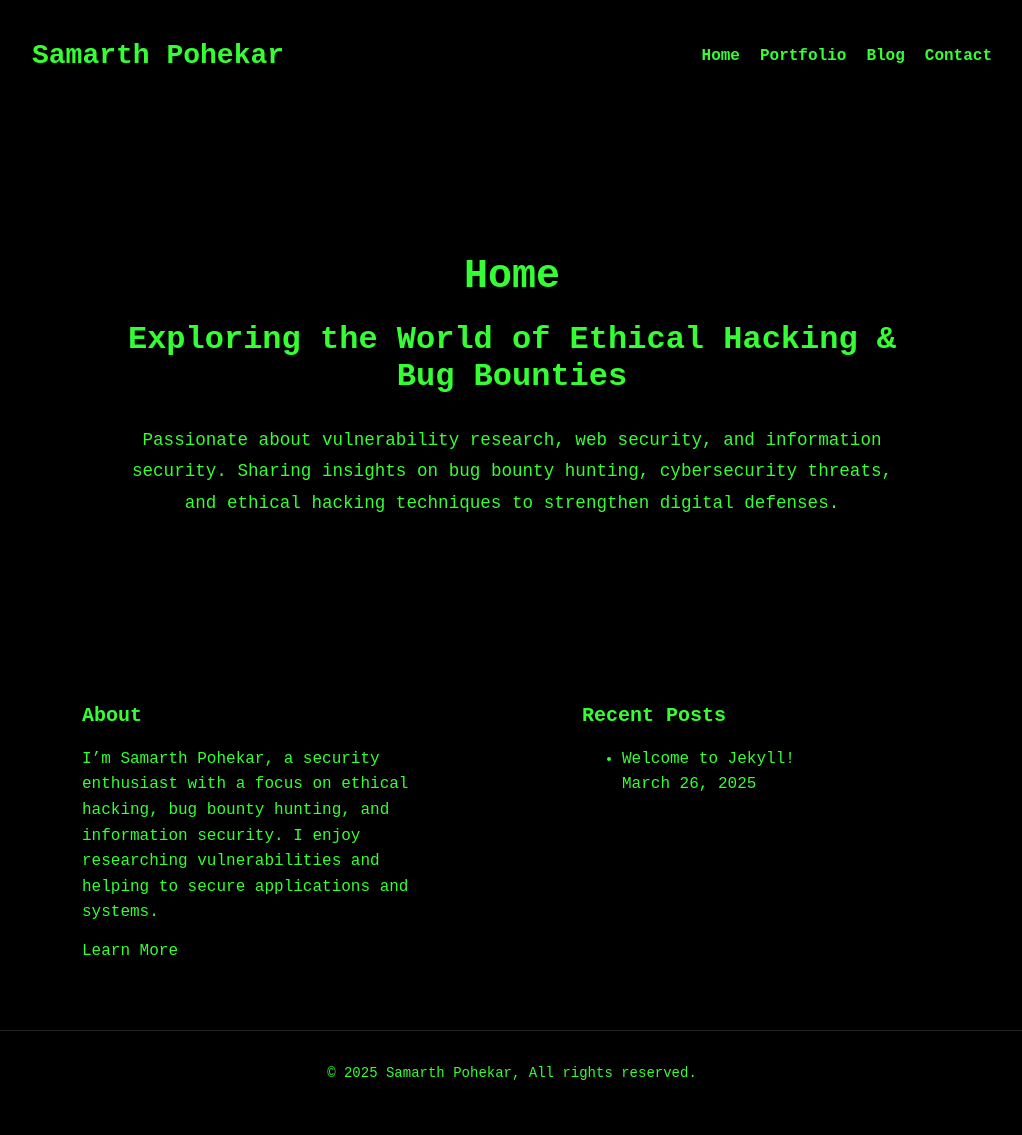
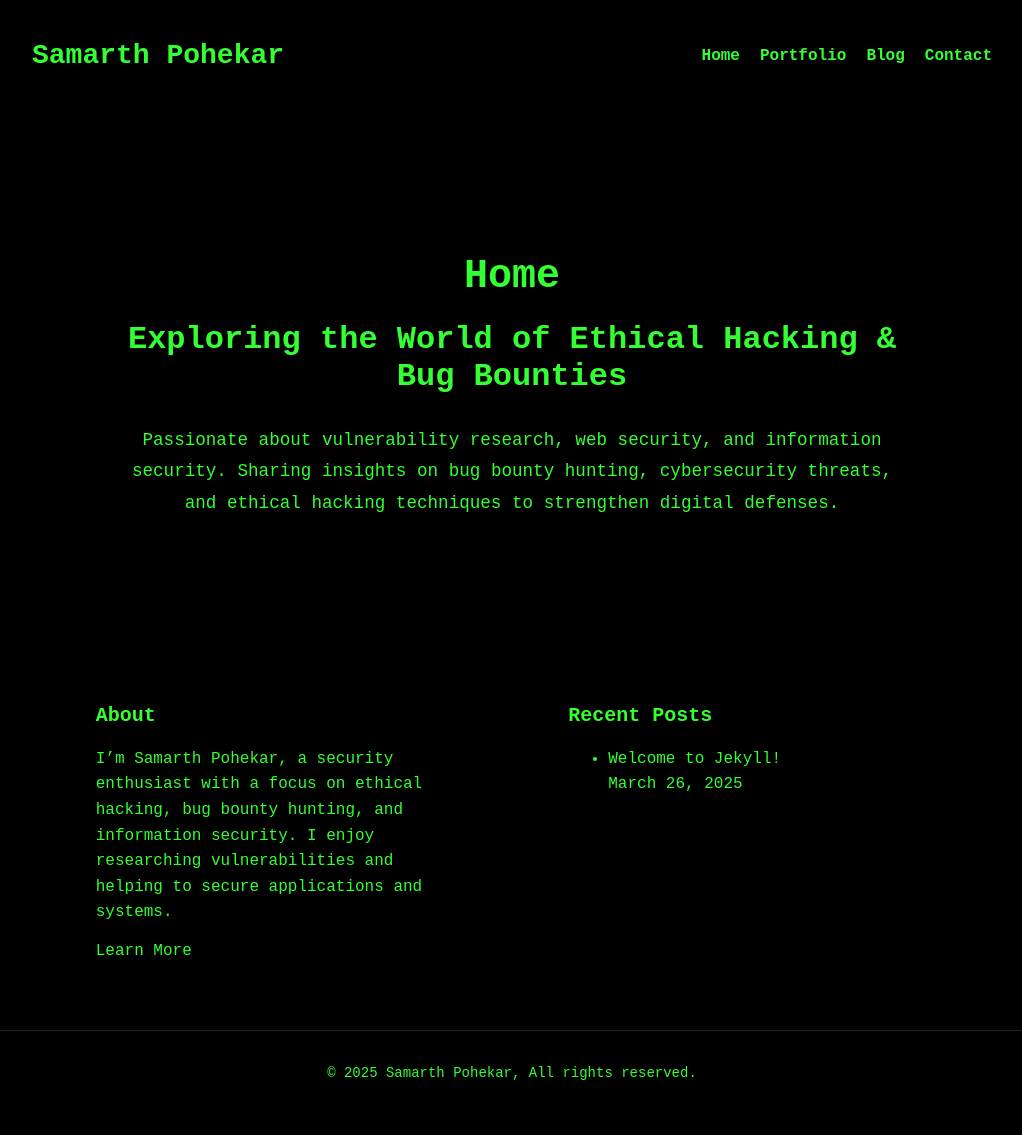
Before and after one commit to samarthpohekar/samarth_pohekar, a Jekyll site: the page built from index.html, in a window 1280 px wide. Shown: the whole page, without its empty margins (128-1150 px from the left). Built offline with Jekyll 4.4.1, drawn with Linux system fonts in a browser that asks for light colours.

Commit message:
Update style.css

```diff
--- a/assets/css/style.css
+++ b/assets/css/style.css
@@ -57,24 +57,24 @@
     max-width: 800px;
     margin: 50px auto;
     text-align: center;
-    padding: 80px 20px; /* Increased padding */
+    padding: 80px 20px;
 }
 
 main.hero h2 {
-    font-size: 2.5em; /* Larger heading */
-    margin-bottom: 20px; /* Space below heading */
+    font-size: 2.5em;
+    margin-bottom: 20px;
 }
 
 main.hero p {
-    font-size: 1.1em; /* Slightly larger paragraph */
-    line-height: 1.8; /* Increased line height */
-    margin-top: 30px; /* Space above paragraph */
+    font-size: 1.1em;
+    line-height: 1.8;
+    margin-top: 30px;
 }
 
 /* About and Recent Posts Section */
 .content-wrapper {
     display: flex;
-    justify-content: space-between;
+    justify-content: space-around; /* Keep space-around for overall distribution */
     align-items: flex-start;
     width: 80%;
     max-width: 900px;
@@ -83,9 +83,13 @@
 
 .about-section,
 .recent-posts {
-    width: 40%; /* Reduced width */
+    width: 40%;
     text-align: left;
     padding: 20px;
+}
+
+.recent-posts {
+    margin-left: 5%; /* Add a left margin to push it to the right */
 }
 
 .about-section h2,
@@ -122,5 +126,5 @@
 
 a:hover {
     color: white;
-    text-decoration: underline; /* Added underline for clarity */
+    text-decoration: underline;
 }
```
